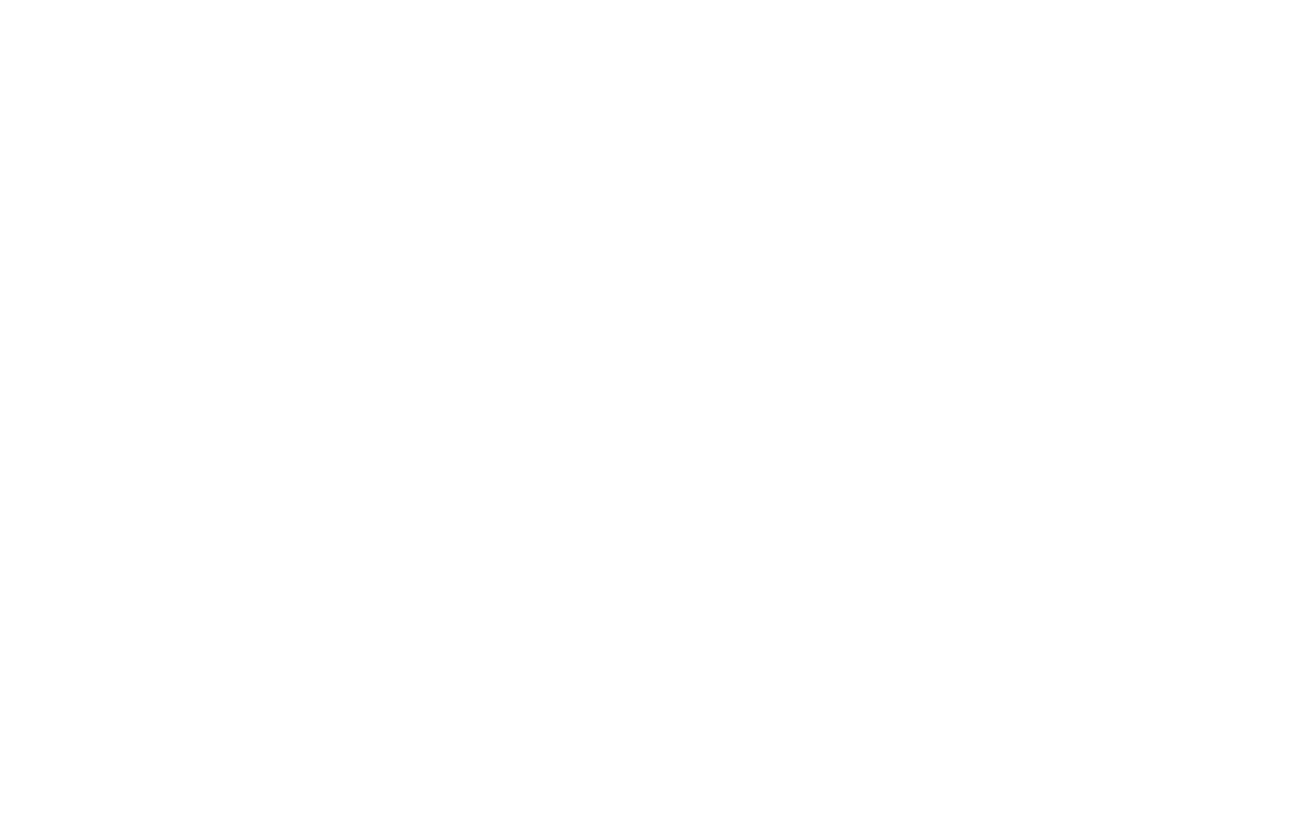
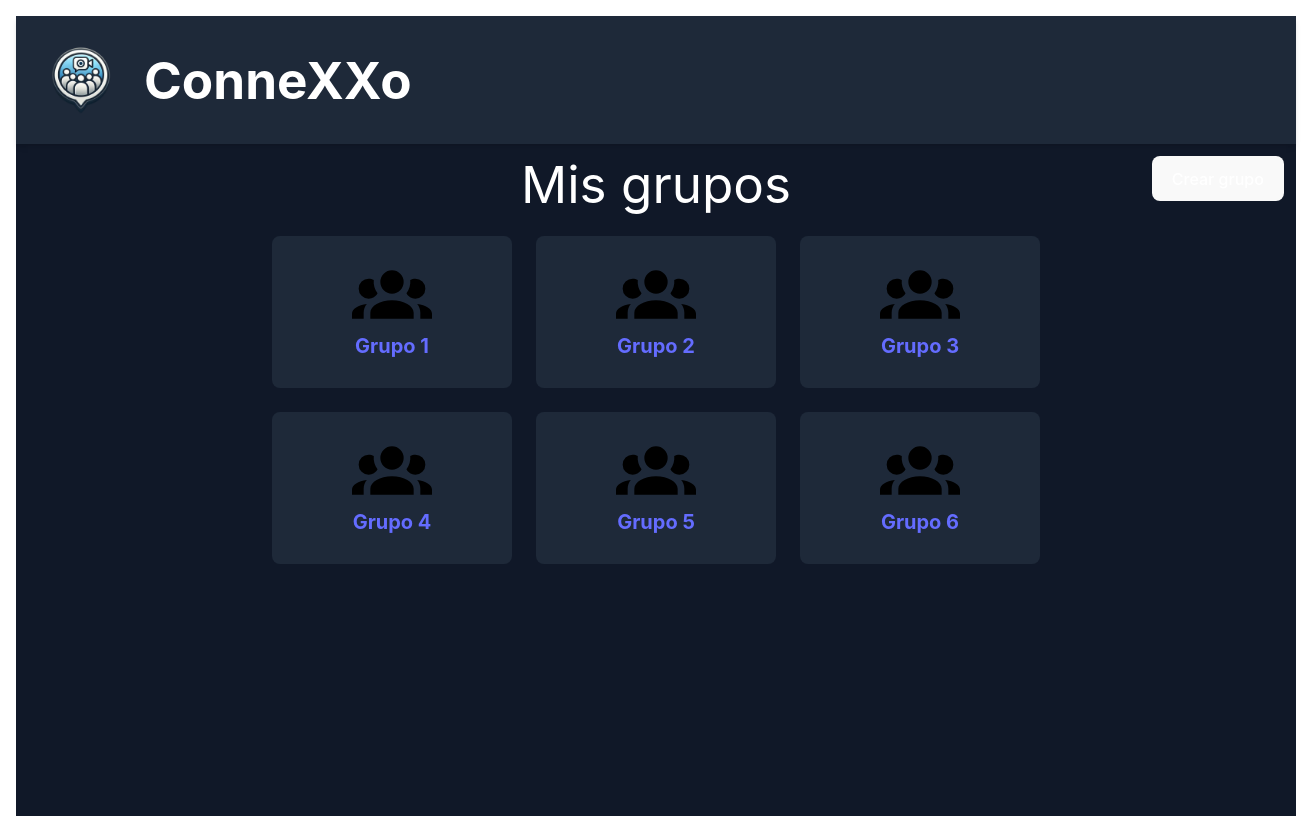
Before and after one commit to ManuelxCruzh86/ProyectoPOI, a React (Vite) app in the folder ProyOrientInt/frontend/: page /grupos in a window 1280 px wide. Before the commit this address had no page. Shown: the whole page, 1312 px wide, since content can reach past the window. Before the commit the page ends 800 px from the top, so only its background shows below. Built offline with nearby package versions, Linux system fonts and the light colour scheme.

Commit message:
feat: agregar página de grupos

```diff
--- a/ProyOrientInt/frontend/src/App.jsx
+++ b/ProyOrientInt/frontend/src/App.jsx
@@ -9,6 +9,7 @@ import Usuarios from "./pages/Usuarios";
 import Videollamada2 from "./pages/Videollamada2";
 import ChatGrupal from "./pages/Chatgrupal";
 import Login from "./pages/Login";
+import Grupos from "./pages/Grupos";
 
 
 function App() {
@@ -28,6 +29,7 @@ function App() {
           <Route path="/videollamada2" element={<Videollamada2 />} />
           <Route path="/chatgrupal" element={<ChatGrupal />} />
           <Route path="/login" element={<Login />} />
+          <Route path="/grupos" element={<Grupos />} />
         </Routes>
       </div>
     </div>
--- /dev/null
+++ b/ProyOrientInt/frontend/src/components/Header.jsx
@@ -0,0 +1,20 @@
+import { Link } from "react-router-dom";
+
+const Header = () => {
+  return (
+    <nav className="p-4 bg-gray-800 flex justify-between items-center shadow-md">
+      <div className="flex items-center space-x-4">
+        <Link to="/">
+          <img
+            src="/conexxo.png"
+            className="h-24 w-24 object-contain"
+            alt="Logo"
+          />
+        </Link>
+        <h1 className="text-3xl font-bold">ConneXXo</h1>
+      </div>
+    </nav>
+  );
+};
+
+export default Header;
--- /dev/null
+++ b/ProyOrientInt/frontend/src/pages/Grupos.jsx
@@ -0,0 +1,138 @@
+import { useState } from "react";
+import { Link } from "react-router-dom";
+import Header from "../components/Header";
+import groupImage from "../../public/group.svg";
+
+const groups = [
+  {
+    id: 1,
+    name: "Grupo 1",
+  },
+  {
+    id: 2,
+    name: "Grupo 2",
+  },
+  {
+    id: 3,
+    name: "Grupo 3",
+  },
+  {
+    id: 4,
+    name: "Grupo 4",
+  },
+  {
+    id: 5,
+    name: "Grupo 5",
+  },
+  {
+    id: 6,
+    name: "Grupo 6",
+  },
+];
+
+const GroupCard = ({ name }) => {
+  return (
+    <Link to={`/chatgrupal/`}>
+      <div className="bg-gray-800 p-4 rounded-lg cursor-pointer transition-opacity hover:opacity-75 active:opacity-50">
+        <img
+          className="w-20 h-20 mx-auto"
+          src={groupImage}
+          alt="Imagen del grupo"
+        />
+        <h2 className="text-xl font-bold text-center mb-3">{name}</h2>
+      </div>
+    </Link>
+  );
+};
+
+const CreateGroupModal = ({ onClose }) => {
+  const [groupName, setGroupName] = useState("");
+  const [newMember, setNewMember] = useState("");
+  const [members, setMembers] = useState([]);
+
+  const addGroup = () => {
+    if (!groupName) return;
+
+    groups.push({
+      id: groups.length + 1,
+      name: groupName,
+    });
+    onClose();
+  };
+
+  const addMember = () => {
+    if (!newMember) return;
+
+    setMembers([
+      ...members,
+      {
+        id: members.length + 1,
+        name: newMember,
+      },
+    ]);
+    setNewMember("");
+  };
+
+  return (
+    <div className="absolute top-1/2 left-1/2 transform -translate-x-1/2 -translate-y-1/2 w-fit rounded bg-gray-500 p-4 flex flex-col items-center justify-center gap-3">
+      <h3 className="font-medium text-lg">Crear grupo</h3>
+      <input
+        type="text"
+        placeholder="Nombre del grupo"
+        className="w-full p-2 rounded"
+        onChange={(event) => setGroupName(event.target.value)}
+      />
+      <div className="w-full flex flex-row gap-3">
+        <input
+          type="text"
+          placeholder="Invitar a..."
+          className="w-full p-2 rounded"
+          value={newMember}
+          onChange={(event) => setNewMember(event.target.value)}
+        />
+        <button onClick={addMember}>+</button>
+      </div>
+      <div className="w-full">
+        <h4 className="text-lg text-center">Miembros</h4>
+        <ul>
+          {members.map((member) => (
+            <li key={member.id}>{member.name}</li>
+          ))}
+        </ul>
+      </div>
+      <div className="flex flex-row gap-3">
+        <button onClick={addGroup}>Guardar</button>
+        <button onClick={onClose}>Cancelar</button>
+      </div>
+    </div>
+  );
+};
+
+const Grupos = () => {
+  const [modalIsOpen, setModal] = useState(false);
+  const openModal = () => setModal(true);
+  const closeModal = () => setModal(false);
+
+  return (
+    <div className="h-screen w-screen flex flex-col bg-gray-900 text-white relative">
+      <Header />
+      <main className="py-3 relative">
+        <h1 className="text-center">Mis grupos</h1>
+        <button
+          onClick={openModal}
+          className="absolute right-3 top-3 bg-gray-800 p-2 rounded-lg transition hover:bg-gray-700 active:opacity-50"
+        >
+          Crear grupo
+        </button>
+        <div className="grid grid-cols-2 md:grid-cols-3 gap-6 w-full max-w-3xl mx-auto mt-6">
+          {groups.map((group) => (
+            <GroupCard key={group.id} {...group} />
+          ))}
+        </div>
+      </main>
+      {modalIsOpen && <CreateGroupModal onClose={closeModal} />}
+    </div>
+  );
+};
+
+export default Grupos;
--- a/ProyOrientInt/frontend/src/pages/Home.jsx
+++ b/ProyOrientInt/frontend/src/pages/Home.jsx
@@ -89,6 +89,12 @@ function Home() {
             <p className="font-semibold mt-2 text-xl">Estado de Usuarios</p>
             <p className="text-sm opacity-75">Ver quién está en línea en tiempo real.</p>
           </Link>
+
+          <Link to="/grupos" className="bg-gray-800 p-6 rounded-xl flex flex-col items-center shadow-lg hover:bg-gray-700 transition w-full">
+            <span className="text-5xl">👨‍👩‍👧‍👦</span>
+            <p className="font-semibold mt-2 text-xl">Mis Grupos</p>
+            <p className="text-sm opacity-75">Mira los grupos de los que eres miembro</p>
+          </Link>
         </div>
 
         <div className="mt-12">
```
Also changed, not shown: ProyOrientInt/frontend/public/group.svg (added).
